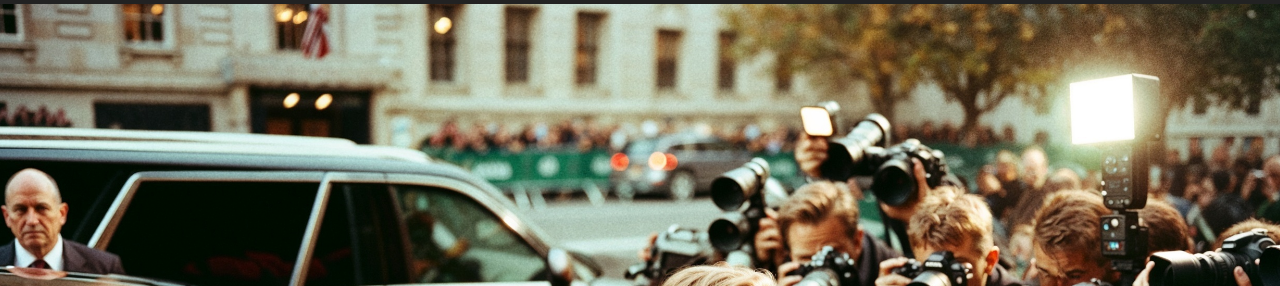
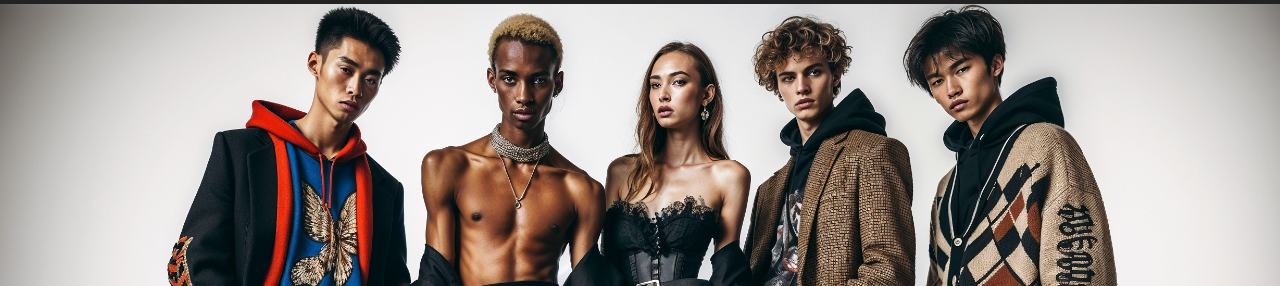
Before and after one commit to Codin-a/Hubris--clothing, a plain HTML site: page index.html in a window 1280 px wide. Shown: the part 82-368 px from the top of the page. Drawn offline with Linux system fonts and the light colour scheme; a script that the page names is missing.

Commit message:
Update styles.css

```diff
--- a/styles.css
+++ b/styles.css
@@ -49,7 +49,7 @@ body {
 }
 
 .home-section {
-    background: url('Hubris-bg.jpg') no-repeat center center/cover;
+    background: url('modelg1.png') no-repeat center center/cover;
     height: 100vh;
     display: flex;
     justify-content: center;
```
